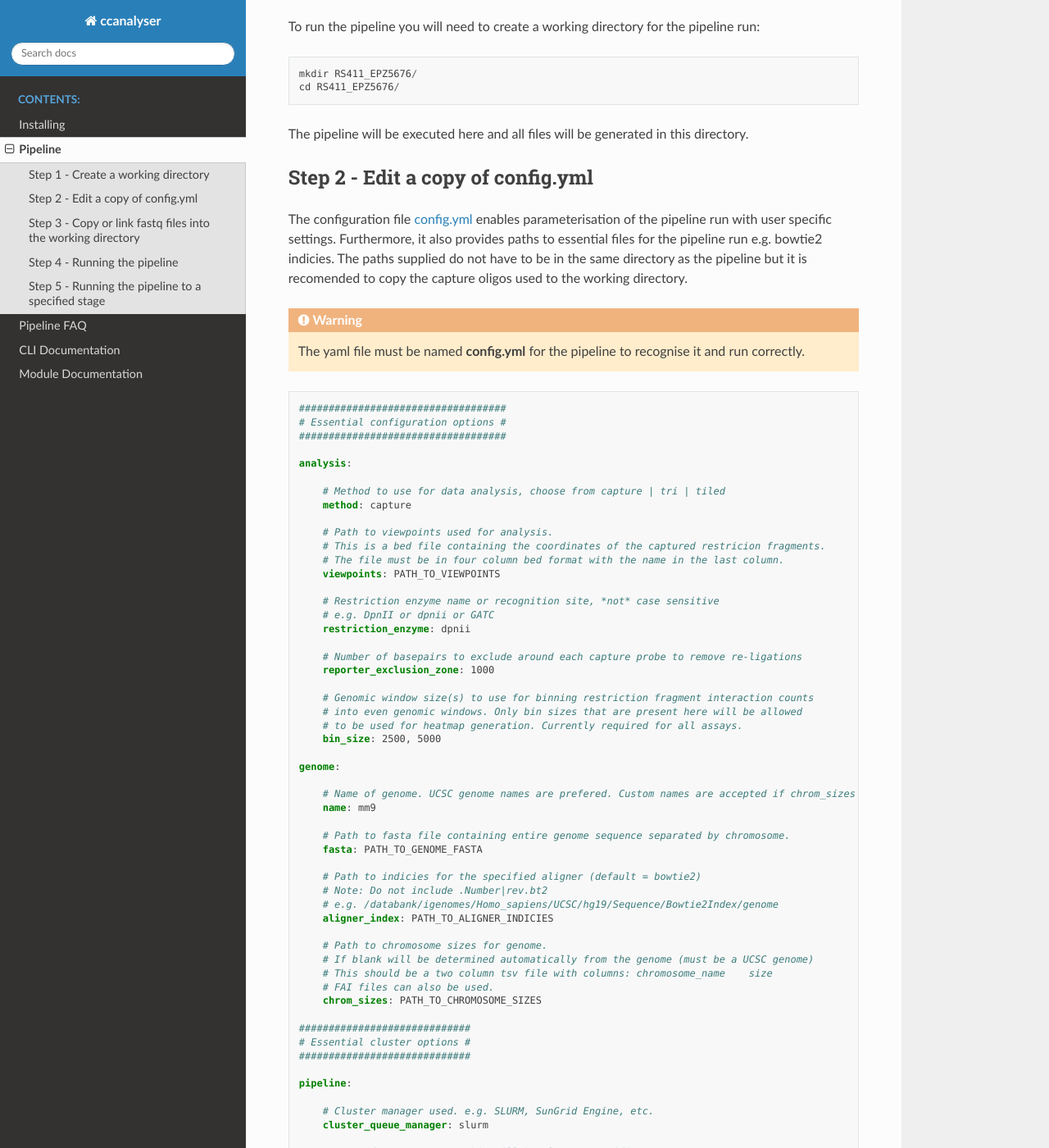
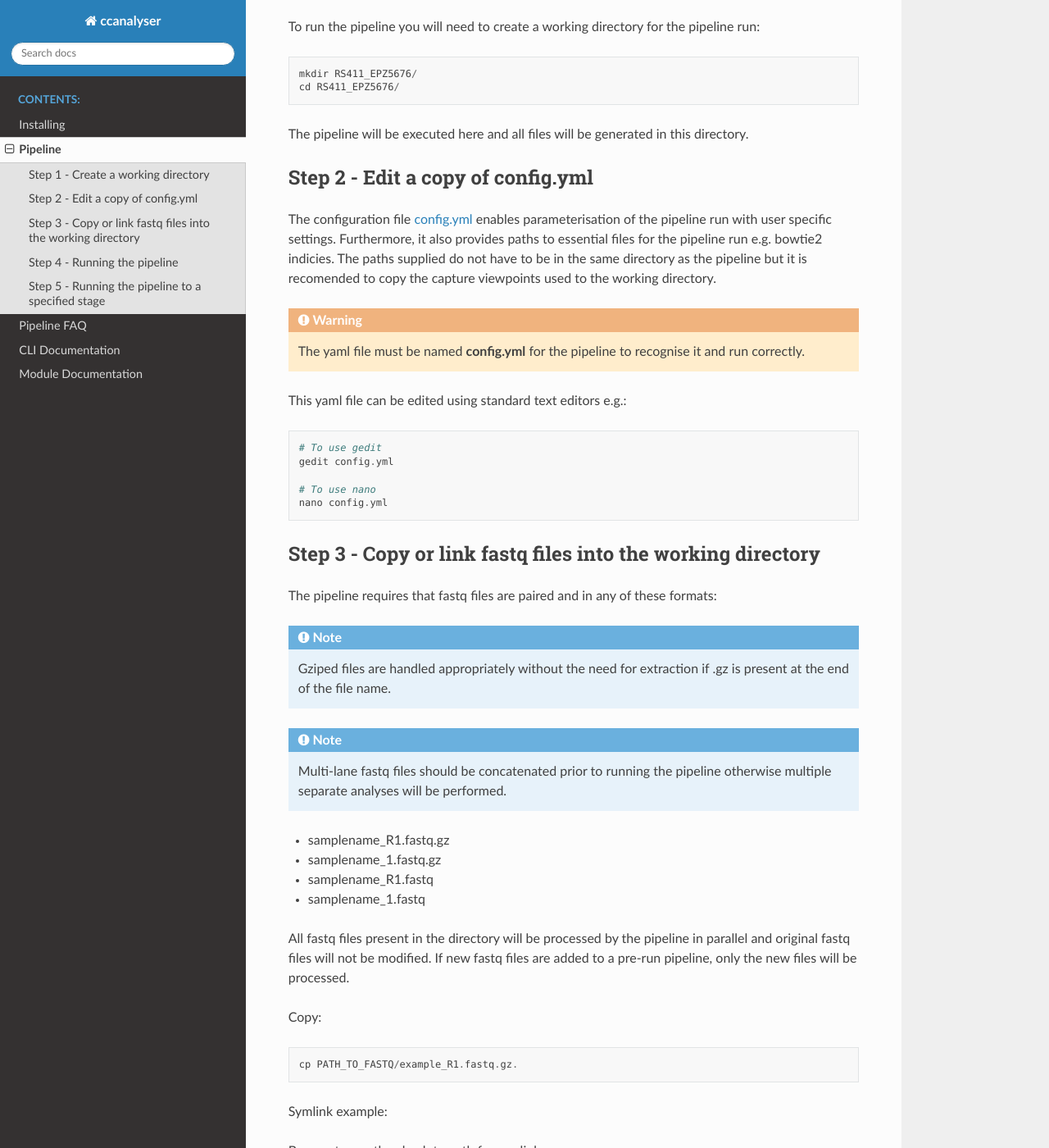
Before and after one commit to sims-lab/CapCruncher, a Sphinx documentation site: the page built from docs/running_the_pipeline.rst, in a window 1280 px wide and 1400 px high, scrolled down 826 px. Shown: the whole window at 82% size. Built offline with Sphinx 7.4.7 and the Read the Docs theme 2.0.0, drawn with Linux system fonts in a browser that asks for light colours; some of the changed text lies outside the part shown.

Commit message:
Removed section displaying config.yml

```diff
--- a/docs/running_the_pipeline.rst
+++ b/docs/running_the_pipeline.rst
@@ -39,174 +39,11 @@ The configuration file `config.yml <https://github.com/sims-lab/capture-c/blob/m
 parameterisation of the pipeline run with user specific settings. Furthermore,
 it also provides paths to essential files for the pipeline run e.g. bowtie2 indicies.
 The paths supplied do not have to be in the same directory as the pipeline but it is
-recomended to copy the capture oligos used to the :term:`working directory`.
+recomended to copy the capture viewpoints used to the :term:`working directory`.
 
 .. warning::
 
     The yaml file must be named **config.yml** for the pipeline to recognise it and run correctly.
-
-.. code :: yaml
-
-    ###################################
-    # Essential configuration options #
-    ###################################
-
-    analysis:
-
-        # Method to use for data analysis, choose from capture | tri | tiled
-        method: capture
-
-        # Path to viewpoints used for analysis.
-        # This is a bed file containing the coordinates of the captured restricion fragments.
-        # The file must be in four column bed format with the name in the last column.
-        viewpoints: PATH_TO_VIEWPOINTS
-
-        # Restriction enzyme name or recognition site, *not* case sensitive
-        # e.g. DpnII or dpnii or GATC
-        restriction_enzyme: dpnii
-
-        # Number of basepairs to exclude around each capture probe to remove re-ligations
-        reporter_exclusion_zone: 1000
-
-        # Genomic window size(s) to use for binning restriction fragment interaction counts
-        # into even genomic windows. Only bin sizes that are present here will be allowed
-        # to be used for heatmap generation. Currently required for all assays.
-        bin_size: 2500, 5000
-
-    genome:
-
-        # Name of genome. UCSC genome names are prefered. Custom names are accepted if chrom_sizes are provided
-        name: mm9
-
-        # Path to fasta file containing entire genome sequence separated by chromosome.
-        fasta: PATH_TO_GENOME_FASTA
-
-        # Path to indicies for the specified aligner (default = bowtie2)
-        # Note: Do not include .Number|rev.bt2
-        # e.g. /databank/igenomes/Homo_sapiens/UCSC/hg19/Sequence/Bowtie2Index/genome
-        aligner_index: PATH_TO_ALIGNER_INDICIES
-
-        # Path to chromosome sizes for genome.
-        # If blank will be determined automatically from the genome (must be a UCSC genome)
-        # This should be a two column tsv file with columns: chromosome_name    size
-        # FAI files can also be used.
-        chrom_sizes: PATH_TO_CHROMOSOME_SIZES
-
-    #############################
-    # Essential cluster options #
-    #############################
-
-    pipeline:
-
-        # Cluster manager used. e.g. SLURM, SunGrid Engine, etc.
-        cluster_queue_manager: slurm
-
-        # Name of queue to use. This will be cluster specific.
-        cluster_queue: batch
-
-        # Maximum number of cores to use per task. (~ 4 works best)
-        n_cores: 4
-
-        # Maximum memory avalible per job.
-        # Some tasks are quite demanding on memory for a deeply sequenced experiment (32 G recomended)
-        memory: 32G
-
-        # Level of gzip compression to use for output files (1-9 with 9 being the slowest but best compressed)
-        compression: 5
-
-
-    ###################################
-    # Optional configuration options #
-    ###################################
-
-    align:
-
-        # Aligner to use. Both bowtie and bowtie2 are supported but bowtie2 is prefered.
-        aligner: bowtie2
-
-        # Flag to specify index for the aligner. Leave blank if this is not present i.e. bowtie
-        index_flag: -x
-
-        # Aligner specific options. (Take care as this will ignore pipeline_n_cores)
-        options: -p 6 --very-sensitive
-
-    analysis_optional:
-
-        # Path to blacklisted regions bed file. Must be a four column named bed file.
-        # Can supply any regions to be removed.
-        blacklist: PATH_TO_BLACKLIST
-
-    deduplication:
-
-        # Turns on initial removal of identical reads from fastq file
-        # Currently can only be True.
-        pre-dedup: True
-
-    hub:
-
-        # Determines if hub is created or not.
-        # True|False
-        create: False
-
-        # Url/IP of server to host bigWigs
-        url: http://userweb.molbiol.ox.ac.uk/
-
-        # Location of publically accessible location on the server
-        dir: /public/asmith/capture-c/test
-
-        # Name for the hub (UCSC required)
-        name: capturec_test
-
-        # Short hub name (UCSC required)
-        short: capturec new pipeline
-
-        # Long hub name (UCSC required)
-        long: capturec processed with the new python pipeline
-
-        # Email address (UCSC required)
-        email: alastair.smith@ndcls.ox.ac.uk
-
-        # Colours to use for bigWig tracks. Leave blank for random. Colours are cycled if there are more tracks than colours.
-        colors: red blue green yellow purple
-
-    normalisation:
-
-        # Scaling factor for normalisation. (not currently used but will be added shortly)
-        scale_factor: 1000000
-
-    plot:
-
-        # Path to a bed file containing coordinates for plotting a heatmap of reporters.
-        # Must be named and the interval name must contain the probe name to be plotted.
-        coordinates: PATH_TO_PLOTTING_COORDINATES
-
-        # Plot output format (not currently used)
-        format: png
-
-        # Minimum value for plotting
-        vmin: 0
-
-        # Maximum value for plotting. Higher values are truncated to this value
-        vmax: 1
-
-        # Bin size(s) to use for plotting
-        bin_size: 2500
-
-        # Normalisation method to use for plot. Leave blank for default based on analysis method.
-        # Choose from: None, raw, n_interactions, n_rf_n_interactions, ice
-        normalisation: n_interactions
-
-    trim:
-
-        # Options passed to trim_galore
-        options: --length 21
-
-    split:
-
-        # Fastq files are split for parallel processing. Defines number of reads per fastq file (lower = more files to process)
-        # For Tiled-C or highly enriched assays it is advised to reduce this to 1x10^6 readpairs to speed up the analysis.
-        # The pipeline will cope with a high number of reads but it will run slower.
-        n_reads: 1000000
 
 
 This yaml file can be edited using standard text editors e.g.:
```
